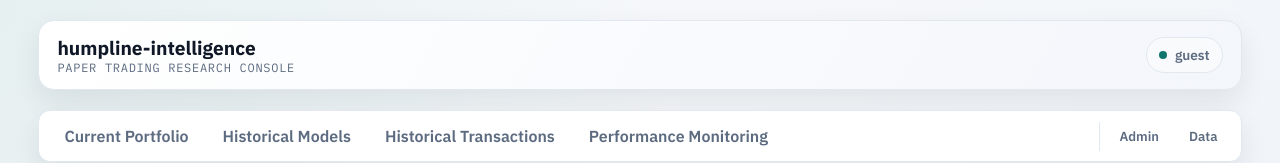
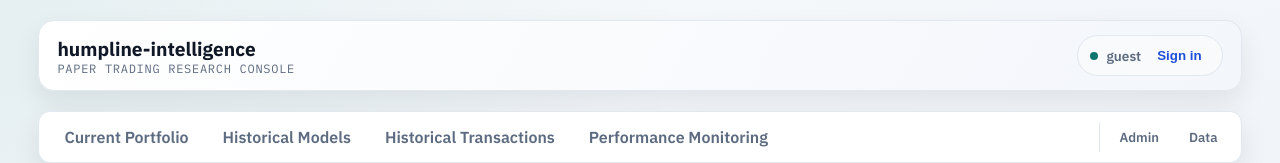
Before and after one commit to dhumphrey11/humpline-intelligence, a Next.js app in the folder web/: page / in a window 1280 px wide. Shown: the top 163 px of the page. Built offline with nearby package versions, Linux system fonts and the light colour scheme; no server answers.

Commit message:
Add logout endpoint and topbar sign-in/out control

```diff
--- a/web/app/globals.css
+++ b/web/app/globals.css
@@ -294,6 +294,19 @@ main {
   cursor: not-allowed;
 }
 
+.btn-link {
+  background: transparent;
+  border: none;
+  color: var(--accent);
+  font-weight: 700;
+  cursor: pointer;
+  padding: 4px 8px;
+}
+
+.btn-link:hover:not(:disabled) {
+  text-decoration: underline;
+}
+
 .footer-note {
   font-size: 0.85rem;
   color: var(--muted);
--- a/web/components/app-shell.tsx
+++ b/web/components/app-shell.tsx
@@ -2,15 +2,25 @@
 
 import type { ReactNode } from 'react';
 import { usePathname } from 'next/navigation';
+import { useTransition } from 'react';
 import { Navigation } from './navigation';
 
 export function AppShell({ children, email }: { children: ReactNode; email: string }) {
   const pathname = usePathname();
+  const [pending, startTransition] = useTransition();
+  const isGuest = !email || email === 'guest';
   const isLogin = pathname.startsWith('/login');
 
   if (isLogin) {
     return <main className="layout">{children}</main>;
   }
+
+  const handleLogout = () => {
+    startTransition(async () => {
+      await fetch('/api/auth/logout', { method: 'POST' });
+      window.location.href = '/login';
+    });
+  };
 
   return (
     <main className="layout">
@@ -22,6 +32,14 @@ export function AppShell({ children, email }: { children: ReactNode; email: stri
         <div className="user-chip">
           <span className="user-dot" />
           <span>{email}</span>
+          <button
+            className="btn-link"
+            onClick={handleLogout}
+            disabled={pending}
+            title={isGuest ? 'Sign in' : 'Sign out'}
+          >
+            {pending ? '...' : isGuest ? 'Sign in' : 'Sign out'}
+          </button>
         </div>
       </header>
       <Navigation />
```
Also changed, not shown: web/app/api/auth/logout/route.ts (added, +15 -0 lines).
